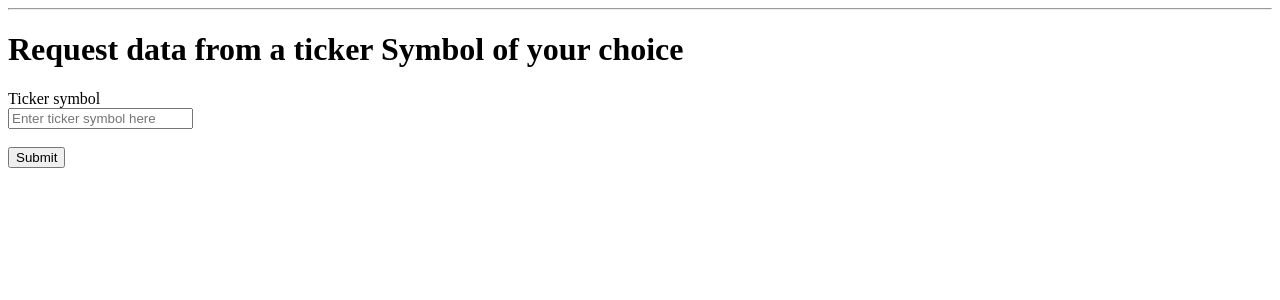
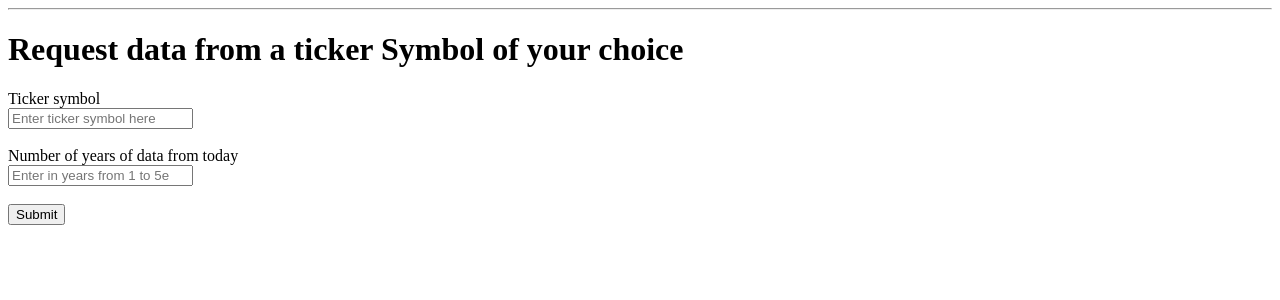
Before and after one commit to vivekvaradarajan1980/Comp4447, a Flask app: page / in a window 1280 px wide. Shown: the part 63-363 px from the top of the page. Run offline with Flask 2, Linux system fonts and the light colour scheme.

Commit message:
no great front end work but added the duration of history to go back

```diff
--- a/App.py
+++ b/App.py
@@ -14,7 +14,7 @@ app = Flask(__name__)
 
 global data  # we will use this to extract the data from yfinance and consume it in our endpoints
 data = pd.DataFrame({})
-
+global years
 
 @app.route('/prediction', methods=['GET', 'POST'])
 def prediction():
@@ -35,7 +35,9 @@ def summary():
 @app.route('/ticker/<symbol>', methods=(['GET']))
 def tickerdata(symbol):
     global data
-    data = yf.download(symbol, period='5y', interval='1d')
+    global years
+
+    data = yf.download(symbol, period=years+"y", interval='1d')
     if (data.empty != True):
 
         return "<a href=/prediction>Further insights into your chosen stock</a><br/></br>" +data.to_html()
@@ -47,6 +49,8 @@ def tickerdata(symbol):
 def getTicker():
     if request.method == "POST":
         ticker = request.form['ticker']
+        global years
+        years=request.form['history']
 
         return redirect(url_for('tickerdata', symbol=ticker.upper()))
     else:
--- a/templates/YfinanceFrontEnd.html
+++ b/templates/YfinanceFrontEnd.html
@@ -4,6 +4,7 @@
 <div>
     <h1>{% block title %} Request data from a ticker Symbol of your choice{% endblock %}</h1>
     <form method="post" action="/finance">
+        <div>
         <label for="ticker">Ticker symbol</label>
         <br>
         <input type="text" name="ticker"
@@ -11,6 +12,14 @@
                value="{{ request.form['ticker'] }}">
         <br>
         <br>
+          <label for="history">Number of years of data from today</label>
+        <br>
+        <input type="text" name="history"
+               placeholder="Enter in years from 1 to 5e"
+               value="{{ request.form['history'] }}">
+        <br>
+        <br>
+        </div>
         <button type="submit">Submit</button>
     </form>
     </div>
```
